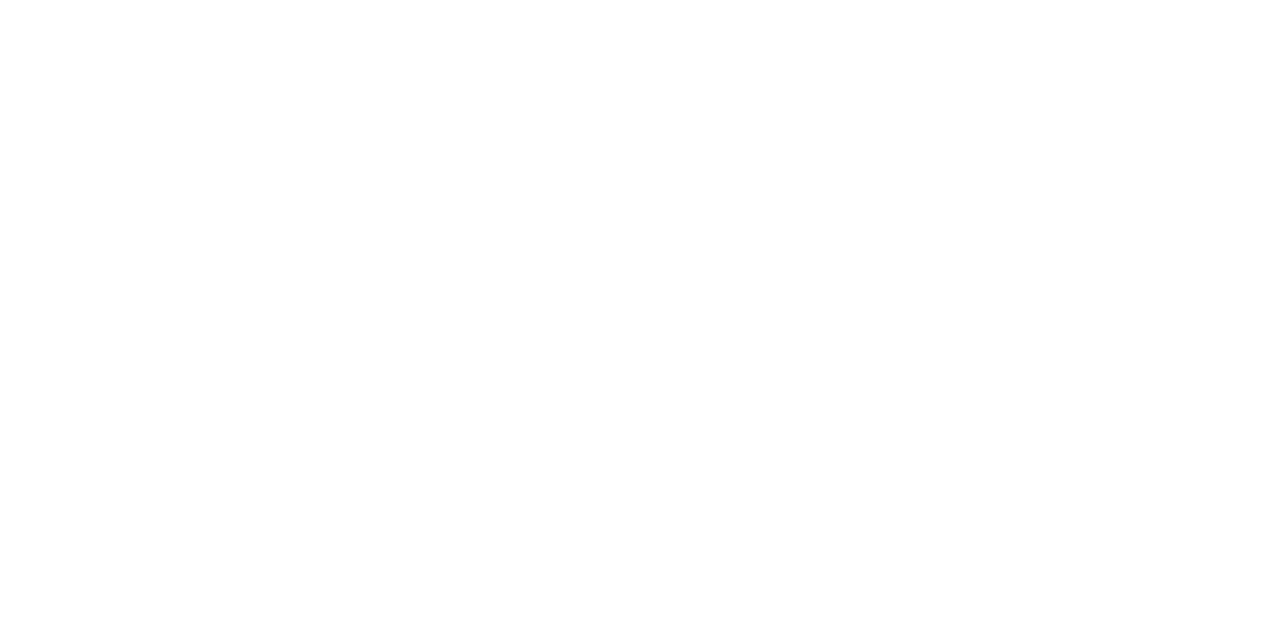
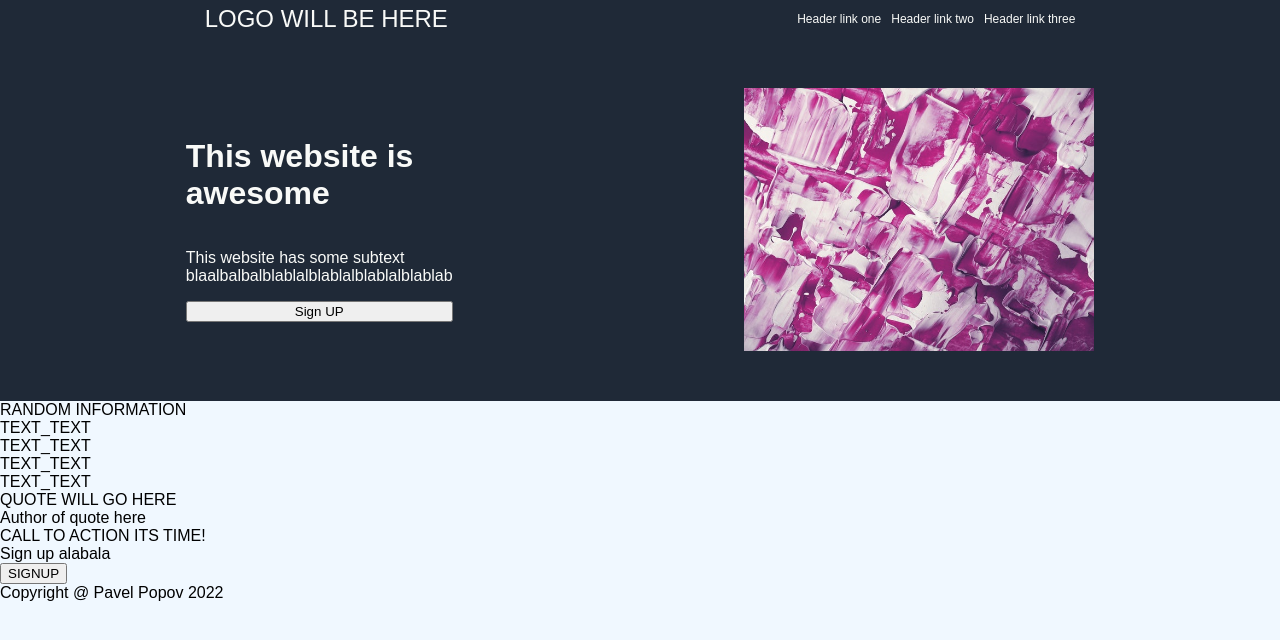
Before and after one commit to veykos/landing_page, a plain HTML site: page index.html in a window 1280 px wide. Drawn offline with Linux system fonts and the light colour scheme.

Commit message:
Add basic layout of site and some CSS

```diff
--- a/index.html
+++ b/index.html
@@ -8,8 +8,55 @@
     <title>Welcome</title>
 </head>
 
+<body>
+    <div class="header">
+        <div class="logo">
+            LOGO WILL BE HERE
+        </div>
+        <ul class="header_links">
+            <li><a href="#">Header link one</a></li>
+            <li><a href="#">Header link two</a></li>
+            <li><a href="#">Header link three</a></li>
+        </ul>
+    </div>
 
-<body>
+    <div class="under-header">
+        <div class="left_pane">
+            <h1>This website is awesome</h1>
+            <p>This website has some subtext blaalbalbalblablalblablalblablalblablab</p>
+            <button>Sign UP</button>
+        </div>
+        <img class="image" src="placeholder.jpg" >
+    </div>
+
+    <div class="main_body">
+        <div class="body1">
+            <div class="random">RANDOM INFORMATION</div>
+            <div class="card">TEXT_TEXT</div>
+            <div class="card">TEXT_TEXT</div>
+            <div class="card">TEXT_TEXT</div>
+            <div class="card">TEXT_TEXT</div>
+        </div>
+        <div class="body2">
+            <div class="quote_text">QUOTE WILL GO HERE</div>
+            <div class="quote_author">Author of quote here</div>
+        </div>
+
+        <div class="body3">
+            <div class="banner">
+                <div class="text">
+                    <div class="first_line">CALL TO ACTION ITS TIME!</div>
+                    <div class="second_line">Sign up alabala</div>
+                </div>
+                <button class="signup">SIGNUP</button>
+            </div>
+        </div>
+
+    <div class="footer">
+        Copyright @ Pavel Popov 2022
+    </div>
+
+    </div>
 
 </body>
 </html>
--- a/style.css
+++ b/style.css
@@ -0,0 +1,53 @@
+body {
+    font-family: Arial, sans-serif;
+    background-color: aliceblue;
+    margin: 0;
+    min-height: 100vh;
+}
+li {
+    list-style: none;
+    text-decoration: none;
+}
+a:link {
+    text-decoration: none;
+    color: #f9faf8;
+}
+
+.header {
+    display:flex;
+    justify-content: space-around;
+    align-items: center;
+    background-color: #1F2937;
+    color: #f9faf8;
+    font-size:24px;
+    padding: 0 50px;
+}
+
+.header_links {
+    display:flex;
+    gap:10px;
+    font-size:12px;
+    flex: 0 0 auto;
+}
+
+.under-header .image {
+    display:block;
+    width:350px;
+    flex: 0;
+}
+
+.under-header {
+    display:flex;
+    justify-content: space-around;
+    align-items: center;
+    padding: 50px 50px;
+    background-color: #1F2937;
+    color:#f9faf8
+}
+
+.left_pane {
+    display:flex;
+    flex-direction: column;
+    flex: 0;
+    margin-right: 20px;
+}
```
Also changed, not shown: placeholder.jpg (added).
